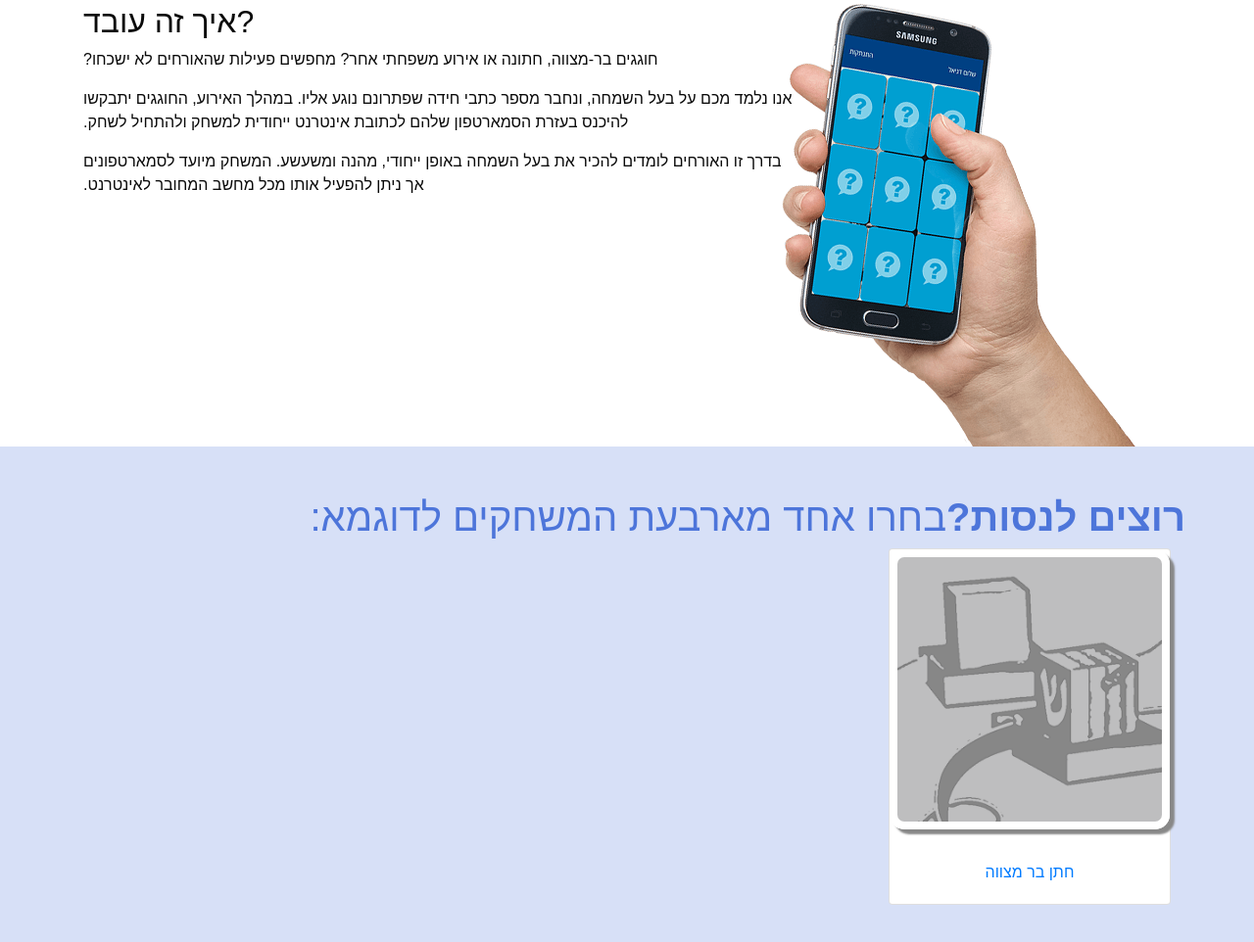
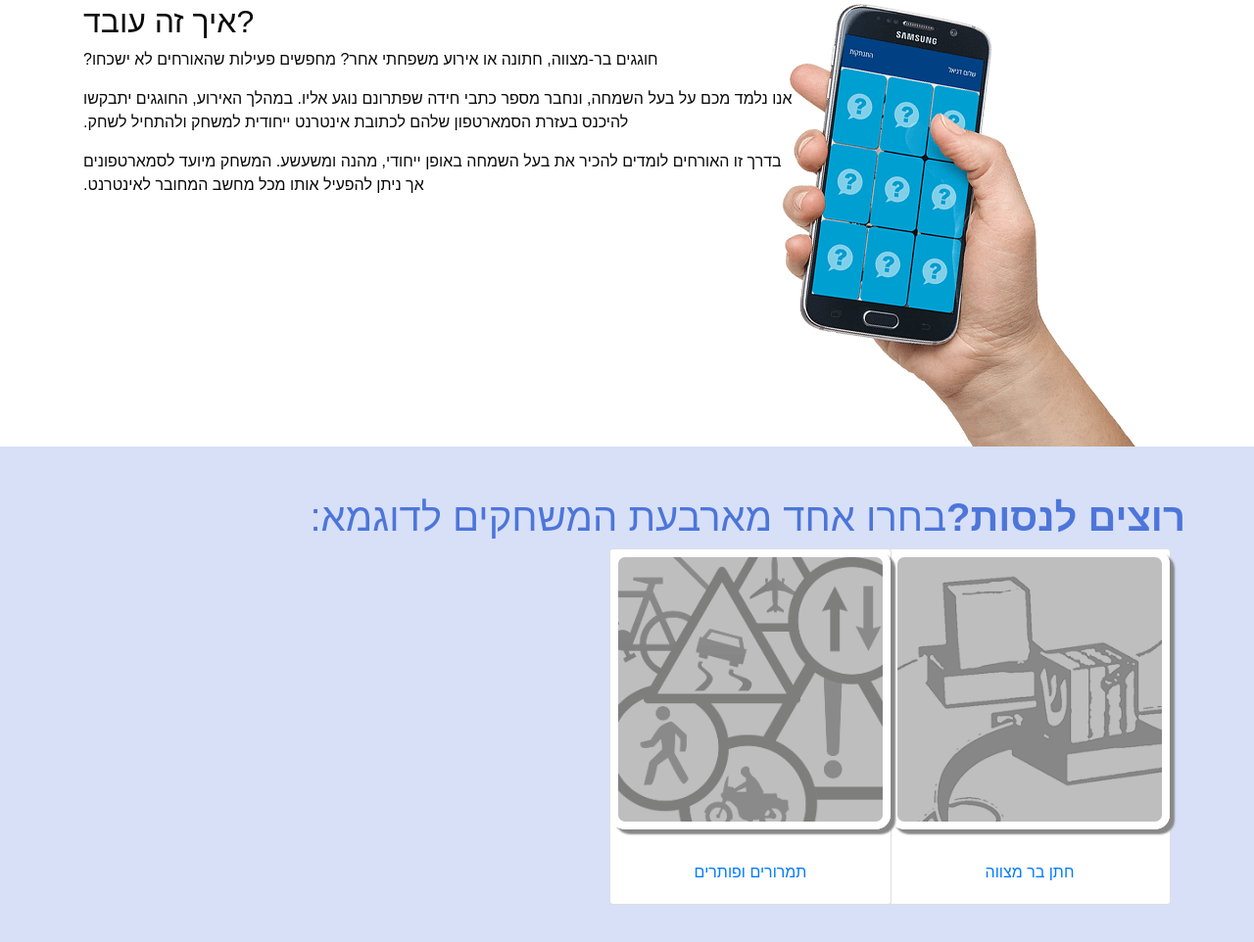
Before and after one commit to troyanka/JavaScript, a plain HTML site: page events-bekalut/landing/index.html in a window 1280 px wide. Shown: the part 625-1587 px from the top of the page at 98% size. Drawn offline with nearby package versions, Linux system fonts and the light colour scheme.

Commit message:
update 1

```diff
--- a/events-bekalut/landing/index.html
+++ b/events-bekalut/landing/index.html
@@ -67,6 +67,15 @@
                                 </div>
                         </div>
                 </div>
+                <div class="col-md-3">
+                    <div class="card" style="width: 18rem;">
+                            <img class="card-img-top  game-box" src="../landing/images/game_tamrurim.png" alt="משחק לימודי בנושא תמרורים">
+                            <div class="card-body">
+                                    <a href="#" title="תמרורים ופותרים">תמרורים ופותרים</a>
+                                    <i class="fa fa-angle-double-left" aria-hidden="true"></i>
+                            </div>
+                    </div>
+            </div>
             </div>
             </div>
         </section>
```
